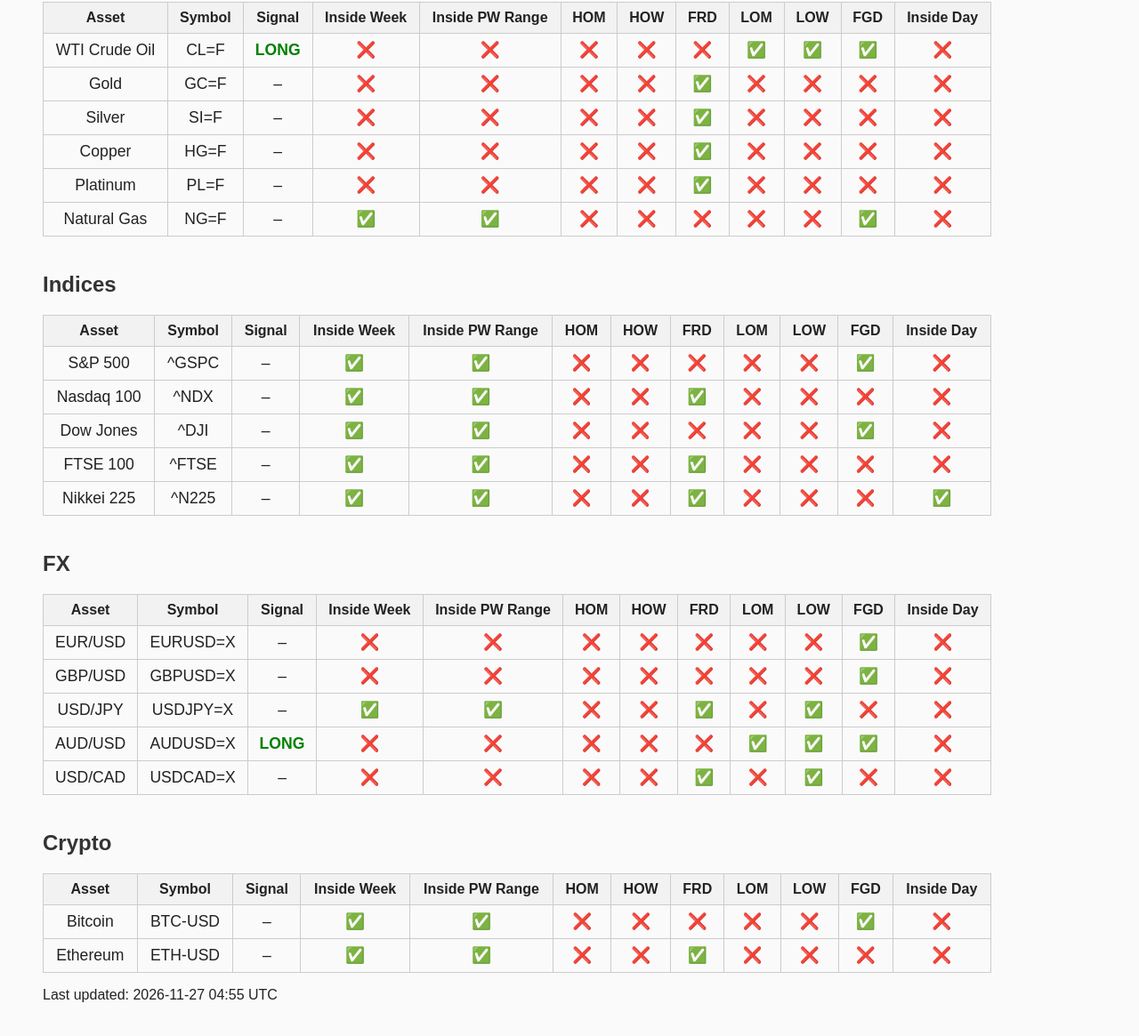
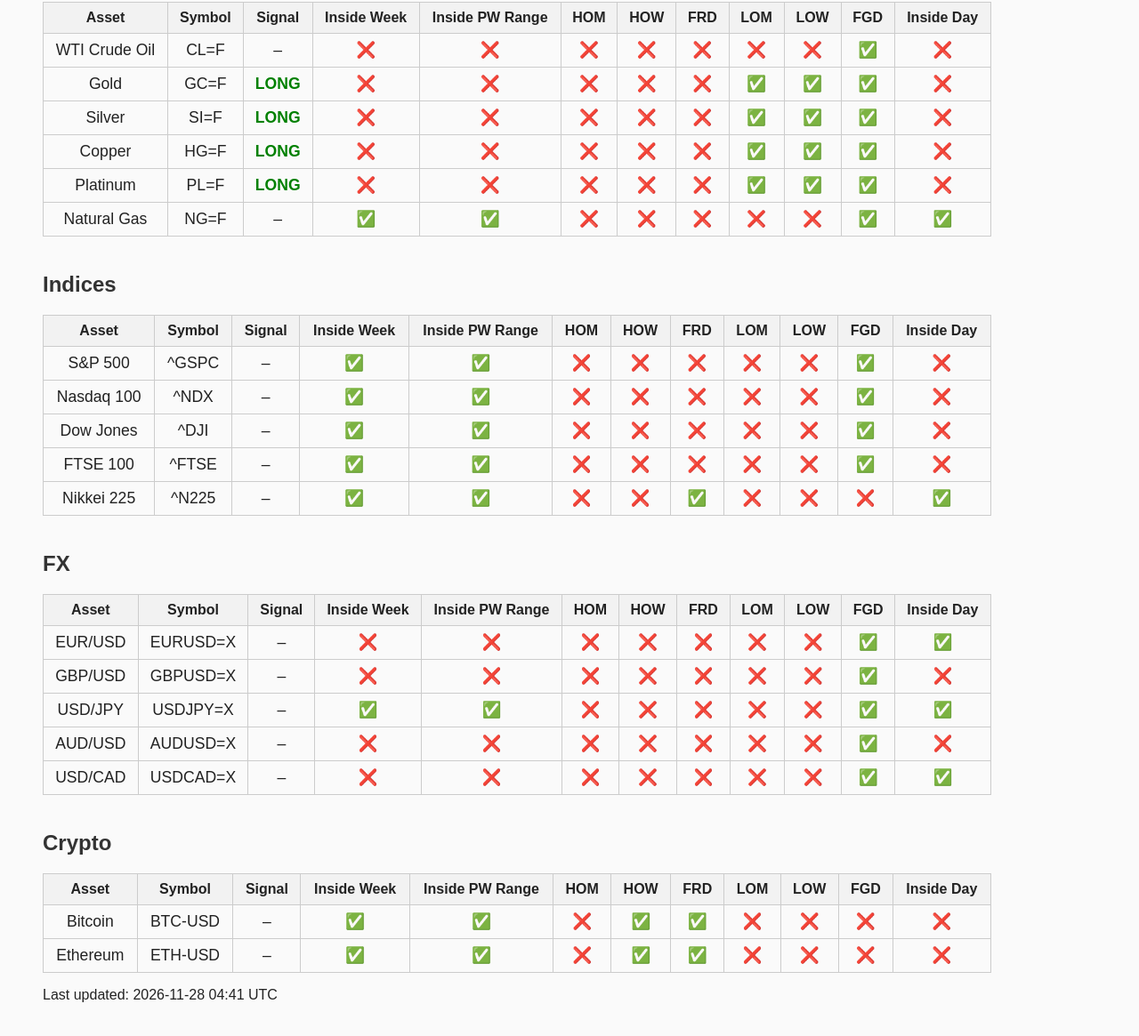
Before and after one commit to matt-tibbett/market_dashboard, a plain HTML site: page index.html in a window 1280 px wide. Shown: the part 171-1336 px from the top of the page at 89% size. Drawn offline with Linux system fonts and the light colour scheme.

Commit message:
Update dashboard [skip ci]

```diff
--- a/index.html
+++ b/index.html
@@ -35,6 +35,20 @@
     <tr>
       <td>WTI Crude Oil</td>
       <td>CL=F</td>
+      <td>–</td>
+      <td>❌</td>
+      <td>❌</td>
+      <td>❌</td>
+      <td>❌</td>
+      <td>❌</td>
+      <td>❌</td>
+      <td>❌</td>
+      <td>✅</td>
+      <td>❌</td>
+    </tr>
+    <tr>
+      <td>Gold</td>
+      <td>GC=F</td>
       <td><span style='color:green;font-weight:bold;'>LONG</span></td>
       <td>❌</td>
       <td>❌</td>
@@ -47,59 +61,45 @@
       <td>❌</td>
     </tr>
     <tr>
-      <td>Gold</td>
-      <td>GC=F</td>
-      <td>–</td>
+      <td>Silver</td>
+      <td>SI=F</td>
+      <td><span style='color:green;font-weight:bold;'>LONG</span></td>
+      <td>❌</td>
       <td>❌</td>
       <td>❌</td>
       <td>❌</td>
       <td>❌</td>
       <td>✅</td>
-      <td>❌</td>
-      <td>❌</td>
-      <td>❌</td>
+      <td>✅</td>
+      <td>✅</td>
       <td>❌</td>
     </tr>
     <tr>
-      <td>Silver</td>
-      <td>SI=F</td>
-      <td>–</td>
+      <td>Copper</td>
+      <td>HG=F</td>
+      <td><span style='color:green;font-weight:bold;'>LONG</span></td>
+      <td>❌</td>
       <td>❌</td>
       <td>❌</td>
       <td>❌</td>
       <td>❌</td>
       <td>✅</td>
-      <td>❌</td>
-      <td>❌</td>
-      <td>❌</td>
+      <td>✅</td>
+      <td>✅</td>
       <td>❌</td>
     </tr>
     <tr>
-      <td>Copper</td>
-      <td>HG=F</td>
-      <td>–</td>
+      <td>Platinum</td>
+      <td>PL=F</td>
+      <td><span style='color:green;font-weight:bold;'>LONG</span></td>
+      <td>❌</td>
       <td>❌</td>
       <td>❌</td>
       <td>❌</td>
       <td>❌</td>
       <td>✅</td>
-      <td>❌</td>
-      <td>❌</td>
-      <td>❌</td>
-      <td>❌</td>
-    </tr>
-    <tr>
-      <td>Platinum</td>
-      <td>PL=F</td>
-      <td>–</td>
-      <td>❌</td>
-      <td>❌</td>
-      <td>❌</td>
-      <td>❌</td>
       <td>✅</td>
-      <td>❌</td>
-      <td>❌</td>
-      <td>❌</td>
+      <td>✅</td>
       <td>❌</td>
     </tr>
     <tr>
@@ -114,7 +114,7 @@
       <td>❌</td>
       <td>❌</td>
       <td>✅</td>
-      <td>❌</td>
+      <td>✅</td>
     </tr>
   </tbody>
 </table><h2>Indices</h2><table border="1" class="dataframe">
@@ -157,10 +157,10 @@
       <td>✅</td>
       <td>❌</td>
       <td>❌</td>
-      <td>✅</td>
       <td>❌</td>
       <td>❌</td>
       <td>❌</td>
+      <td>✅</td>
       <td>❌</td>
     </tr>
     <tr>
@@ -185,10 +185,10 @@
       <td>✅</td>
       <td>❌</td>
       <td>❌</td>
-      <td>✅</td>
       <td>❌</td>
       <td>❌</td>
       <td>❌</td>
+      <td>✅</td>
       <td>❌</td>
     </tr>
     <tr>
@@ -236,7 +236,7 @@
       <td>❌</td>
       <td>❌</td>
       <td>✅</td>
-      <td>❌</td>
+      <td>✅</td>
     </tr>
     <tr>
       <td>GBP/USD</td>
@@ -260,23 +260,23 @@
       <td>✅</td>
       <td>❌</td>
       <td>❌</td>
-      <td>✅</td>
+      <td>❌</td>
+      <td>❌</td>
       <td>❌</td>
       <td>✅</td>
-      <td>❌</td>
-      <td>❌</td>
+      <td>✅</td>
     </tr>
     <tr>
       <td>AUD/USD</td>
       <td>AUDUSD=X</td>
-      <td><span style='color:green;font-weight:bold;'>LONG</span></td>
+      <td>–</td>
       <td>❌</td>
       <td>❌</td>
       <td>❌</td>
       <td>❌</td>
       <td>❌</td>
-      <td>✅</td>
-      <td>✅</td>
+      <td>❌</td>
+      <td>❌</td>
       <td>✅</td>
       <td>❌</td>
     </tr>
@@ -288,11 +288,11 @@
       <td>❌</td>
       <td>❌</td>
       <td>❌</td>
-      <td>✅</td>
+      <td>❌</td>
+      <td>❌</td>
       <td>❌</td>
       <td>✅</td>
-      <td>❌</td>
-      <td>❌</td>
+      <td>✅</td>
     </tr>
   </tbody>
 </table><h2>Crypto</h2><table border="1" class="dataframe">
@@ -320,11 +320,11 @@
       <td>✅</td>
       <td>✅</td>
       <td>❌</td>
+      <td>✅</td>
+      <td>✅</td>
       <td>❌</td>
       <td>❌</td>
       <td>❌</td>
-      <td>❌</td>
-      <td>✅</td>
       <td>❌</td>
     </tr>
     <tr>
@@ -334,7 +334,7 @@
       <td>✅</td>
       <td>✅</td>
       <td>❌</td>
-      <td>❌</td>
+      <td>✅</td>
       <td>✅</td>
       <td>❌</td>
       <td>❌</td>
@@ -343,6 +343,6 @@
     </tr>
   </tbody>
 </table>
-        <p>Last updated: 2026-11-27 04:55 UTC</p>
+        <p>Last updated: 2026-11-28 04:41 UTC</p>
     </body>
     </html>
```
